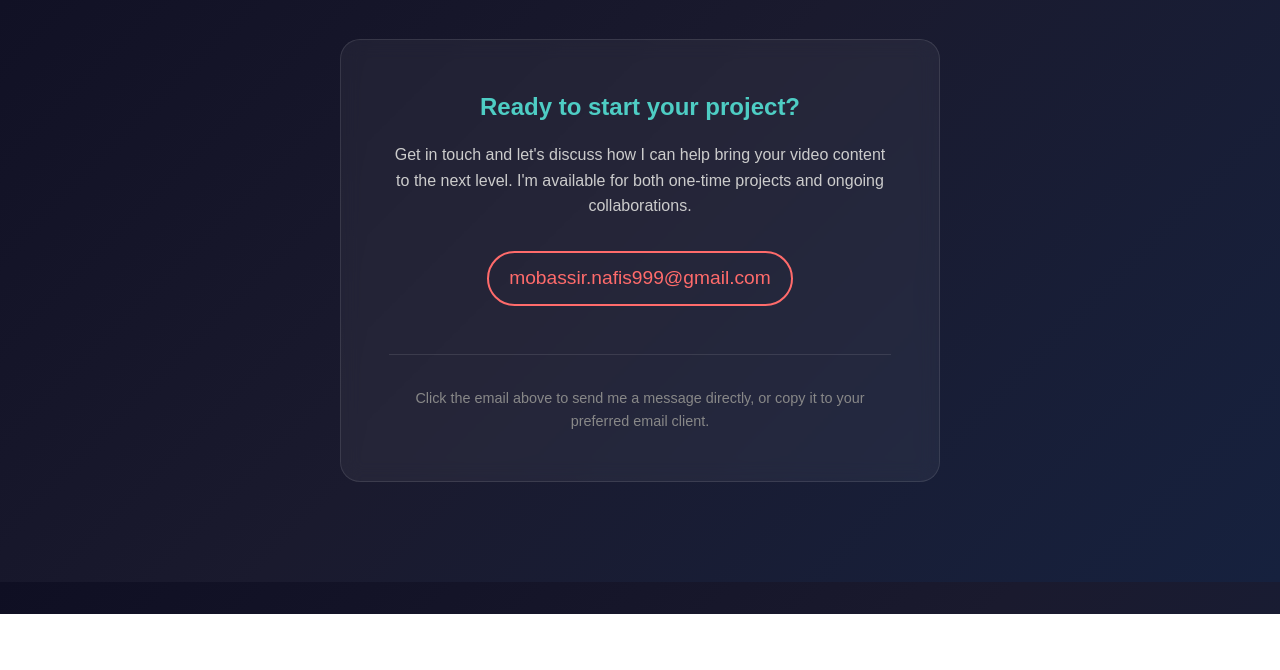
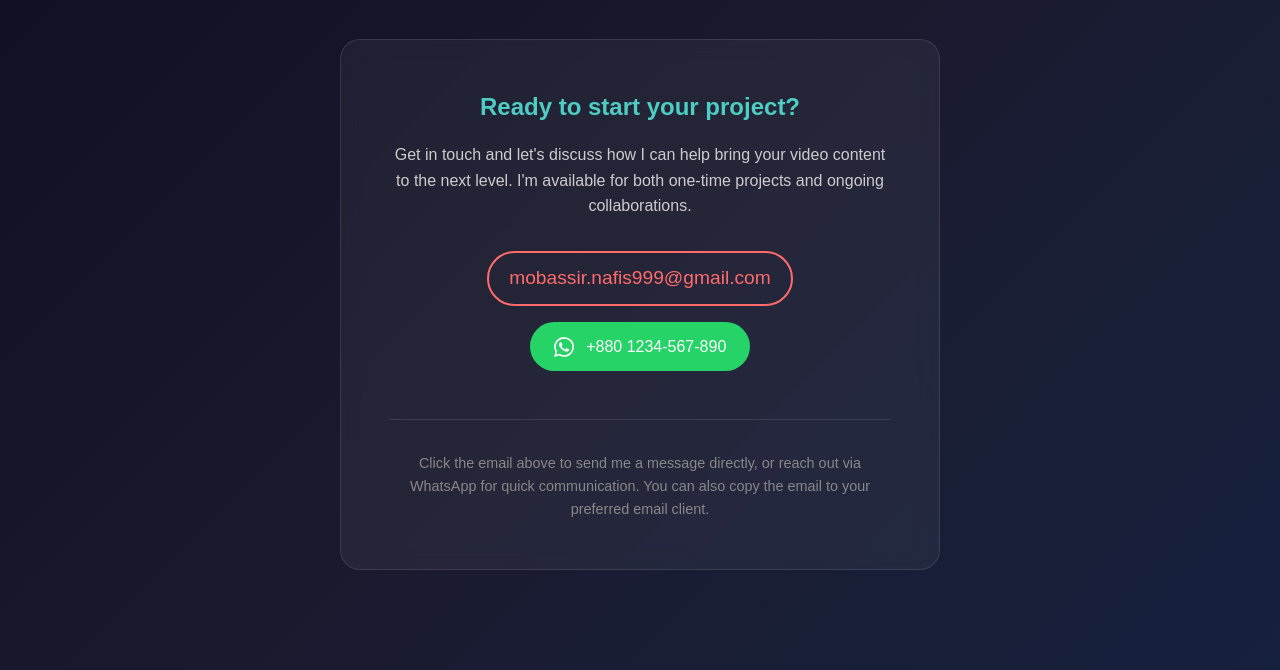
Before and after one commit to editormobassir/portfolio, a plain HTML site: page index.html in a window 1280 px wide. Both pictures are taken after a click on the link "Contact". Shown: the part 186-856 px from the top of the page. Before the commit the page ends 800 px from the top, so only its background shows below. Drawn offline with Linux system fonts and the light colour scheme.

Commit message:
index.html

```diff
--- a/index.html
+++ b/index.html
@@ -803,16 +803,58 @@
                 <div class="contact-info">
                     <h3>Ready to start your project?</h3>
                     <p style="color: #ccc; margin-bottom: 2rem;">Get in touch and let's discuss how I can help bring your video content to the next level. I'm available for both one-time projects and ongoing collaborations.</p>
-                        <a href="mailto:mobassir.nafis999@gmail.com" class="email">mobassir.nafis999@gmail.com</a>
+
+                    <!-- Email Button -->
+                    <a href="mailto:mobassir.nafis999@gmail.com" class="email" style="display: inline-block; margin-bottom: 1rem;">mobassir.nafis999@gmail.com</a>
+
+                    <!-- WhatsApp Button -->
+                    <a href="https://wa.me/8801234567890?text=Hi%20Mobassir%2C%20I%27d%20like%20to%20discuss%20a%20video%20project%20with%20you."
+                       class="whatsapp-button"
+                       target="_blank"
+                       style="display: inline-block;
+                              background: #25D366;
+                              color: white;
+                              padding: 12px 24px;
+                              border-radius: 25px;
+                              text-decoration: none;
+                              font-weight: 500;
+                              transition: all 0.3s ease;
+                              border: none;
+                              cursor: pointer;
+                              position: relative;">
+                        <svg width="20" height="20" viewBox="0 0 24 24" fill="currentColor" style="vertical-align: middle; margin-right: 8px;">
+                            <path d="M17.472 14.382c-.297-.149-1.758-.867-2.03-.967-.273-.099-.471-.148-.67.15-.197.297-.767.966-.94 1.164-.173.199-.347.223-.644.075-.297-.15-1.255-.463-2.39-1.475-.883-.788-1.48-1.761-1.653-2.059-.173-.297-.018-.458.13-.606.134-.133.298-.347.446-.52.149-.174.198-.298.298-.497.099-.198.05-.371-.025-.52-.075-.149-.669-1.612-.916-2.207-.242-.579-.487-.5-.669-.51-.173-.008-.371-.01-.57-.01-.198 0-.52.074-.792.372-.272.297-1.04 1.016-1.04 2.479 0 1.462 1.065 2.875 1.213 3.074.149.198 2.096 3.2 5.077 4.487.709.306 1.262.489 1.694.625.712.227 1.36.195 1.871.118.571-.085 1.758-.719 2.006-1.413.248-.694.248-1.289.173-1.413-.074-.124-.272-.198-.57-.347m-5.421 7.403h-.004a9.87 9.87 0 01-5.031-1.378l-.361-.214-3.741.982.998-3.648-.235-.374a9.86 9.86 0 01-1.51-5.26c.001-5.45 4.436-9.884 9.888-9.884 2.64 0 5.122 1.03 6.988 2.898a9.825 9.825 0 012.893 6.994c-.003 5.45-4.437 9.884-9.885 9.884m8.413-18.297A11.815 11.815 0 0012.05 0C5.495 0 .16 5.335.157 11.892c0 2.096.547 4.142 1.588 5.945L.057 24l6.305-1.654a11.882 11.882 0 005.683 1.448h.005c6.554 0 11.89-5.335 11.893-11.893A11.821 11.821 0 0020.434 3.147"/>
+                        </svg>
+                        +880 1234-567-890
+                    </a>
                 </div>
                 <div style="margin-top: 3rem; padding-top: 2rem; border-top: 1px solid rgba(255,255,255,0.1);">
-                        <p style="color: #888; font-size: 0.9rem;">Click the email above to send me a message directly, or copy it to your preferred email client.</p>
+                    <p style="color: #888; font-size: 0.9rem;">Click the email above to send me a message directly, or reach out via WhatsApp for quick communication. You can also copy the email to your preferred email client.</p>
                 </div>
             </div>
         </div>
     </section>
 </div>
 
+<style>
+.whatsapp-button:hover {
+    background: #128C7E !important;
+    transform: translateY(-2px);
+    box-shadow: 0 5px 15px rgba(37, 211, 102, 0.3);
+}
+
+.whatsapp-button:active {
+    transform: translateY(0);
+}
+
+/* Make number selectable for copying */
+.whatsapp-button {
+    -webkit-user-select: text;
+    -moz-user-select: text;
+    -ms-user-select: text;
+    user-select: text;
+}
+</style>
     <script>
         function showPage(page) {
             const homePage = document.getElementById('home-page');
```
Lines whose indentation alone changed are shown as unchanged.
